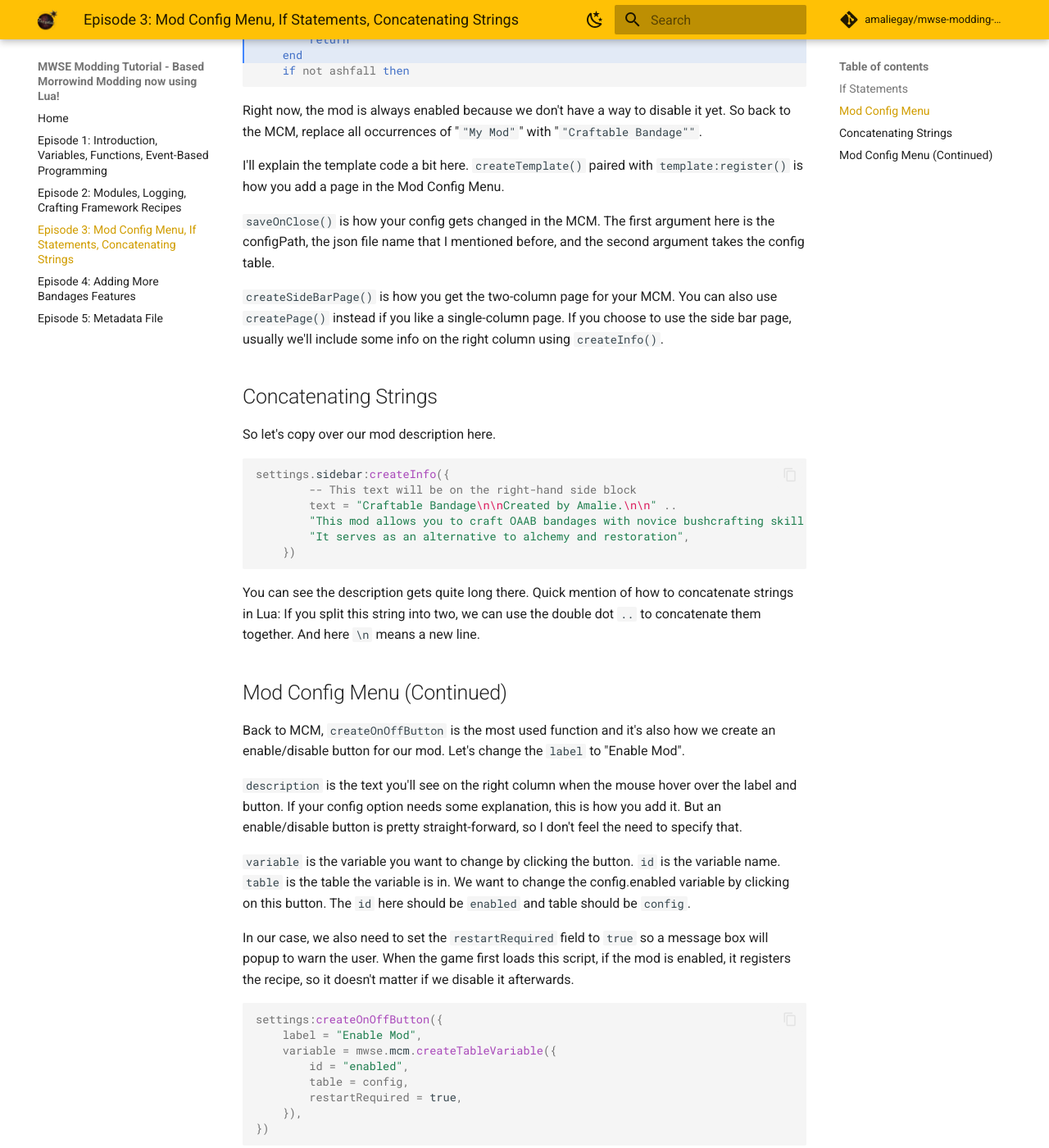
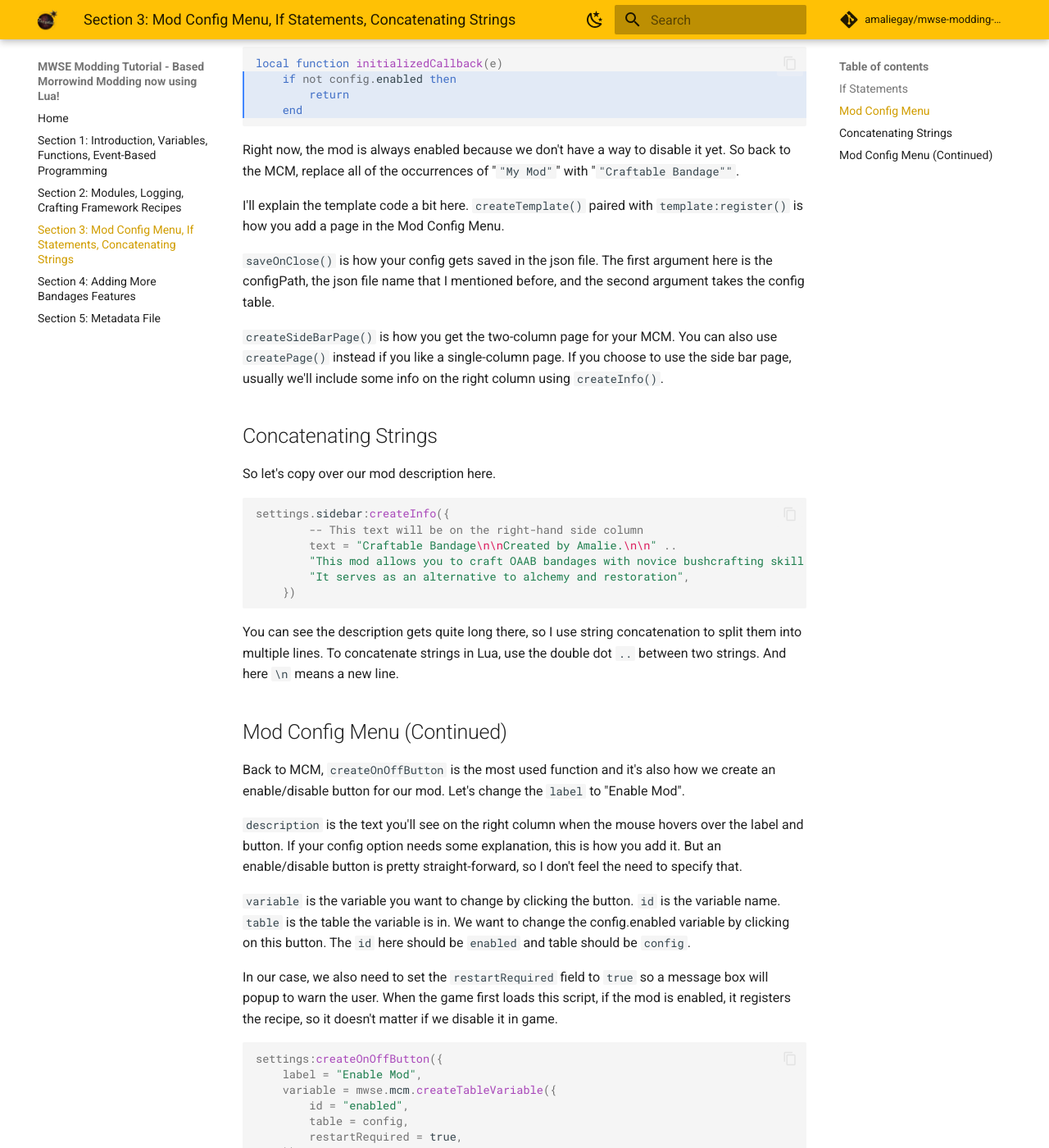
Before and after one commit to dev-chenxing/mwse-modding-tutorial, an MkDocs documentation site: the page built from docs/3_mcm.md, in a window 1280 px wide and 1400 px high, scrolled down 2200 px. Shown: the whole window at 82% size. Built offline with MkDocs 1.6.1 and Material for MkDocs 9.7.7, drawn with Linux system fonts in a browser that asks for light colours; comment, search, counter and statistics services are not loaded; some of the changed text lies outside the part shown.

Commit message:
final revision section 3

````diff
--- a/docs/1_introduction.md
+++ b/docs/1_introduction.md
@@ -1,4 +1,4 @@
-# Episode 1: Introduction, Variables, Functions, Event-Based Programming
+# Section 1: Introduction, Variables, Functions, Event-Based Programming
 
 ## Introduction
 
@@ -153,4 +153,4 @@ That's it for today. You've learned how to comment, how to create variables and
                 { priority = 100 }) -- before crafting framework
     ```
 
-Next - [Episode 2: Libraries, Logging, Crafting Framework Recipes](https://amaliegay.github.io/mwse-modding-tutorial/2_crafting_framework_recipes/)
+Next - [Section 2: Libraries, Logging, Crafting Framework Recipes](https://amaliegay.github.io/mwse-modding-tutorial/2_crafting_framework_recipes/)
--- a/docs/2_crafting_framework_recipes.md
+++ b/docs/2_crafting_framework_recipes.md
@@ -1,4 +1,4 @@
-# Episode 2: Modules, Logging, Crafting Framework Recipes
+# Section 2: Modules, Logging, Crafting Framework Recipes
 
 Welcome back, today we're gonna learn about modules, logging, function arguments, lists, Crafting Framework recipes, and we are going to test our script in game.
 
@@ -178,4 +178,4 @@ That's it for today! You've officially made your first MWSE mod! But both the tu
 				{ priority = 100 }) -- before crafting framework
     ```
 
-Next - [Episode 3: Mod Config Menu, If Statements, Concatenating Strings](https://amaliegay.github.io/mwse-modding-tutorial/3_mcm/)
+Next - [Section 3: Mod Config Menu, If Statements, Concatenating Strings](https://amaliegay.github.io/mwse-modding-tutorial/3_mcm/)
--- a/docs/3_mcm.md
+++ b/docs/3_mcm.md
@@ -1,4 +1,4 @@
-# Episode 3: Mod Config Menu, If Statements, Concatenating Strings
+# Section 3: Mod Config Menu, If Statements, Concatenating Strings
 
 Welcome back, today we're gonna learn about if statements, concatenating strings, and how to setup a mod config menu.
 
@@ -27,9 +27,11 @@ local function initializedCallback(e)
 	               registerBushcraftingRecipe)
 ```
 
+This is an example code. We don't actually need them, as the dependency manager will do the same thing. We will discuss this in [section 5](https://amaliegay.github.io/mwse-modding-tutorial/5_metadata/).
+
 ## Mod Config Menu
 
-Another condition that we should check for is whether the mod is enabled or not. The common way to disable a MWSE mod is through the Mod Config Menu. But we need to add one for our mod first.
+Another condition that we should check for is whether the mod is enabled or not. The common way to disable a MWSE mod is through the Mod Config Menu. So we need to add one for our mod.
 
 To do that, register the `"modConfigReady"` event outside of `initializedCallback`. We can go to the doc page for `"modConfigReady"` event and copy this template code to our main.lua.
 
@@ -75,23 +77,22 @@ local defaultConfig = { enabled = true, logLevel = "INFO" }
 local config = mwse.loadConfig(configPath, defaultConfig)
 ```
 
-What this does is when the script gets config from this variable, MWSE will try to load a json file in the `\config` folder with this `configPath` name. If the file doesn't exist, it loads `defaultConfig` table instead.
+What this does is when the script gets configuration data from the `config` variable, MWSE will try to load a json file in the `config` folder with this `configPath` name. If the file doesn't exist, it loads `defaultConfig` table instead.
 
-So let's use this enabled config in our `initializedCallback` so it checks if the mod is enabled or not.
+Let's use this `enabled` config option in our `initializedCallback` so it checks if the mod is enabled or not.
 
 ```Lua hl_lines="2-4"
 local function initializedCallback(e)
 	if not config.enabled then
 		return
 	end
-	if not ashfall then
 ```
 
-Right now, the mod is always enabled because we don't have a way to disable it yet. So back to the MCM, replace all occurrences of "`"My Mod"`" with "`"Craftable Bandage""`.
+Right now, the mod is always enabled because we don't have a way to disable it yet. So back to the MCM, replace all of the occurrences of "`"My Mod"`" with "`"Craftable Bandage""`.
 
 I'll explain the template code a bit here. `createTemplate()` paired with `template:register()` is how you add a page in the Mod Config Menu.
 
-`saveOnClose()` is how your config gets changed in the MCM. The first argument here is the configPath, the json file name that I mentioned before, and the second argument takes the config table.
+`saveOnClose()` is how your config gets saved in the json file. The first argument here is the configPath, the json file name that I mentioned before, and the second argument takes the config table.
 
 `createSideBarPage()` is how you get the two-column page for your MCM. You can also use `createPage()` instead if you like a single-column page. If you choose to use the side bar page, usually we'll include some info on the right column using `createInfo()`.
 
@@ -101,24 +102,24 @@ So let's copy over our mod description here.
 
 ```Lua
 settings.sidebar:createInfo({
-		-- This text will be on the right-hand side block
+		-- This text will be on the right-hand side column
 		text = "Craftable Bandage\n\nCreated by Amalie.\n\n" ..
         "This mod allows you to craft OAAB bandages with novice bushcrafting skill." ..
         "It serves as an alternative to alchemy and restoration",
 	})
 ```
 
-You can see the description gets quite long there. Quick mention of how to concatenate strings in Lua: If you split this string into two, we can use the double dot `..` to concatenate them together. And here `\n` means a new line.
+You can see the description gets quite long there, so I use string concatenation to split them into multiple lines. To concatenate strings in Lua, use the double dot `..` between two strings. And here `\n` means a new line.
 
 ## Mod Config Menu (Continued)
 
 Back to MCM, `createOnOffButton` is the most used function and it's also how we create an enable/disable button for our mod. Let's change the `label` to "Enable Mod".
 
-`description` is the text you'll see on the right column when the mouse hover over the label and button. If your config option needs some explanation, this is how you add it. But an enable/disable button is pretty straight-forward, so I don't feel the need to specify that.
+`description` is the text you'll see on the right column when the mouse hovers over the label and button. If your config option needs some explanation, this is how you add it. But an enable/disable button is pretty straight-forward, so I don't feel the need to specify that.
 
 `variable` is the variable you want to change by clicking the button. `id` is the variable name. `table` is the table the variable is in. We want to change the config.enabled variable by clicking on this button. The `id` here should be `enabled` and table should be `config`.
 
-In our case, we also need to set the `restartRequired` field to `true` so a message box will popup to warn the user. When the game first loads this script, if the mod is enabled, it registers the recipe, so it doesn't matter if we disable it afterwards.
+In our case, we also need to set the `restartRequired` field to `true` so a message box will popup to warn the user. When the game first loads this script, if the mod is enabled, it registers the recipe, so it doesn't matter if we disable it in game.
 
 ```Lua
 settings:createOnOffButton({
@@ -163,11 +165,11 @@ To test the MCM, you can change the "Registered bandage recipe" log to be a debu
 log:debug("Registered bandage recipe")
 ```
 
-Let's launch the game to check if our mod config menu is registered successfully. We have the enable mod button and the log level setting dropdown.
+Let's launch the game to check if our mod config menu is registered successfully. You should be able to see the enable mod button and the log level setting dropdown.
 
-That's it for today. I encourage you to play around with these settings to have a better understanding of how the mod gets disabled and enabled by pressing the button, and how the log level gets changed.
+That's it for today. It is encouraged that you play around with these settings to have a better understanding of how the mod gets disabled and enabled by pressing the button, and how the log level gets changed.
 
-Today, you've learned what an if statement is, how to concatenate strings, and most importantly how to add a mod config menu to your MWSE mod. Thanks for watching. I'll see you in the next video.
+Today, you've learned what an if statement is, how to concatenate strings, and most importantly how to add a mod config menu to your MWSE mod.
 
 ??? example "What your main.lua should look like"
 
@@ -219,15 +221,6 @@ Today, you've learned what an if statement is, how to concatenate strings, and m
         if not config.enabled then
             return
         end
-        if not ashfall then
-            return
-        end
-        if not CraftingFramework then
-            return
-        end
-        if not skillModule then
-            return
-        end
         event.register("Ashfall:ActivateBushcrafting:Registered",
                     registerBushcraftingRecipe)
         log:info("Initialized")
@@ -276,4 +270,4 @@ Today, you've learned what an if statement is, how to concatenate strings, and m
     event.register(tes3.event.modConfigReady, onModConfigReady)
     ```
 
-Next - [Episode 4: Adding More Bandages Features](https://amaliegay.github.io/mwse-modding-tutorial/4_adding_bandage_features/)
+Next - [Section 4: Adding More Bandages Features](https://amaliegay.github.io/mwse-modding-tutorial/4_adding_bandage_features/)
--- a/docs/4_adding_bandage_features.md
+++ b/docs/4_adding_bandage_features.md
@@ -1,4 +1,4 @@
-# Episode 4: Adding More Bandages Features
+# Section 4: Adding More Bandages Features
 
 Welcome back to another episode of MWSE Modding Tutorial. So our mod is almost complete. First we'll look at some scripts from OAAB_Data and then add some additional features for bandages ourselves.
 
@@ -369,4 +369,4 @@ So, our mod is done! The only thing left to do right now is to add the metadata
     event.register(tes3.event.modConfigReady, onModConfigReady)
     ```
 
-Next - [Episode 5: Metadata Files](https://amaliegay.github.io/mwse-modding-tutorial/5_metadata/)
+Next - [Section 5: Metadata Files](https://amaliegay.github.io/mwse-modding-tutorial/5_metadata/)
--- a/docs/5_metadata.md
+++ b/docs/5_metadata.md
@@ -1,4 +1,4 @@
-# Episode 5: Metadata File
+# Section 5: Metadata File
 
 Welcome back! When we last left off, we have finished the mod. All we have to do right now is to add a metadata file for our mod.
 
````
Also changed, not shown: other parts of docs/3_mcm.md (+4 -2 lines), README.md (+1 -1 lines), 1 other file.
